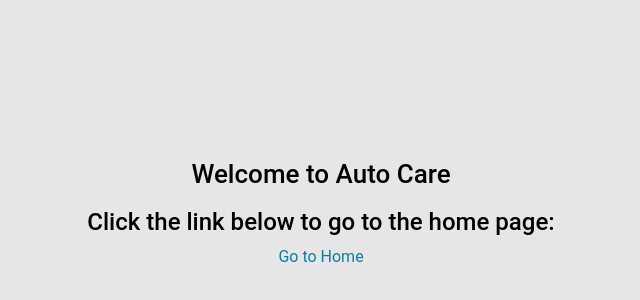
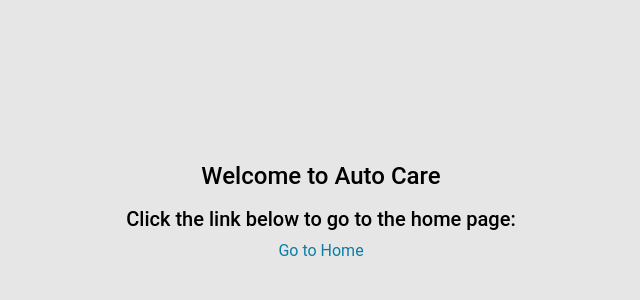
Before and after one commit to jvcByte/auto_care, a React (Vite) app: page / in a window 1280 px wide. Shown: the part 198-498 px from the top of the page, without its empty margins (319-959 px from the left). Built offline with nearby package versions, Linux system fonts and the light colour scheme.

Commit message:
feat(theme): add custom theme

```diff
--- a/src/components/Welcome/Welcome.tsx
+++ b/src/components/Welcome/Welcome.tsx
@@ -11,8 +11,8 @@ interface ContainerProps {
 const Welcome: React.FC<ContainerProps> = ({ title, subtitle, text, link }) => {
     return (
         <div className="container">
-            <h1>{title}</h1>
-            <h2>{subtitle}</h2>
+            <h2>{title}</h2>
+            <h4>{subtitle}</h4>
             <Link to={link}>{text}</Link>
         </div>
     );
```
